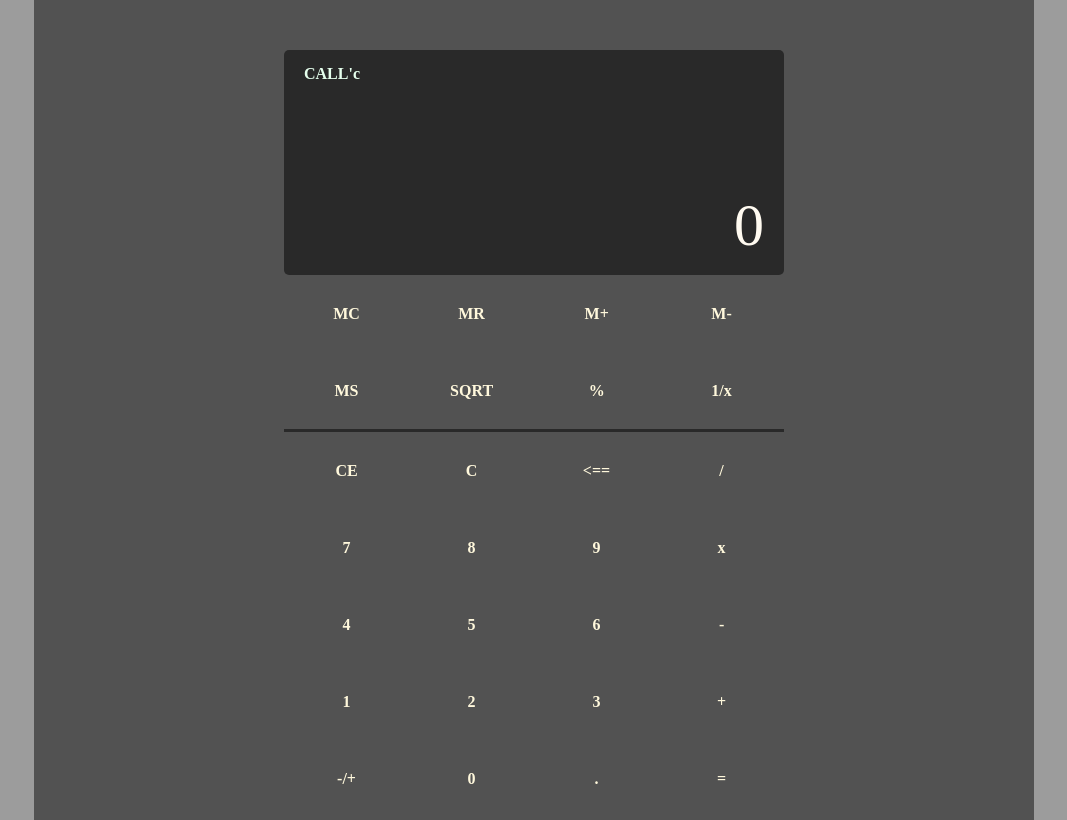
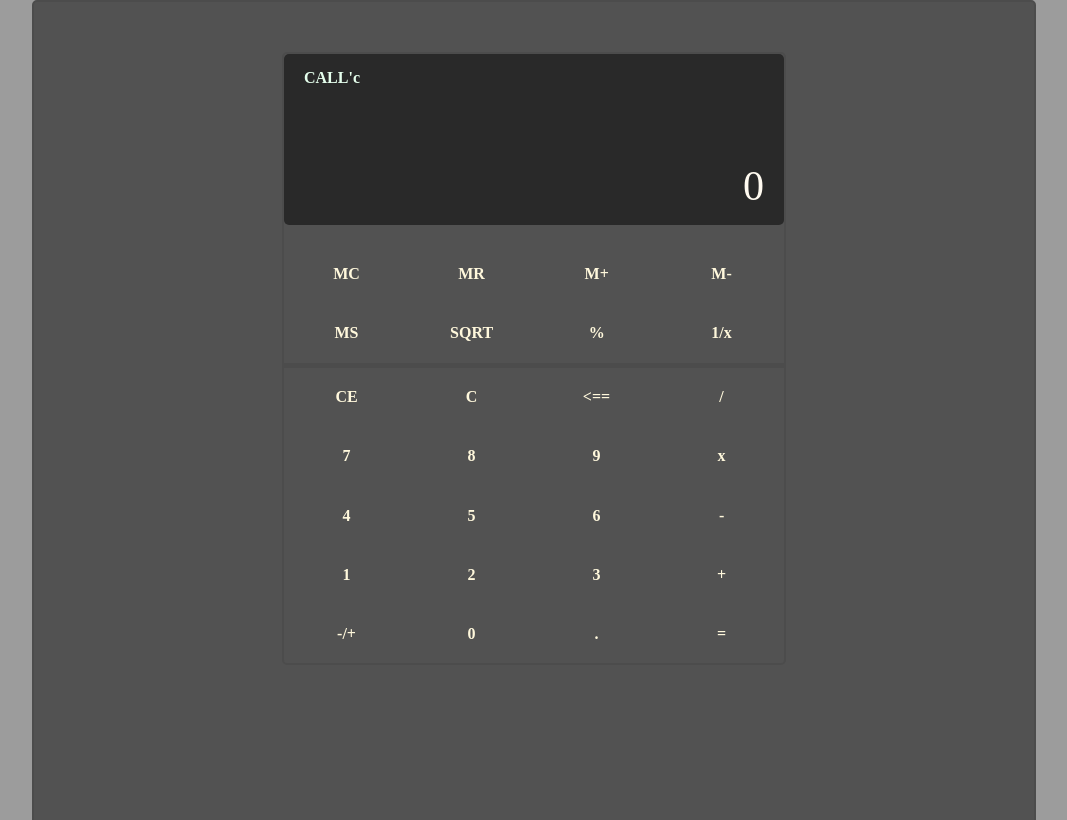
Before and after one commit to Kain762/ProjectCalcJS, a plain HTML site: page index.html in a window 1280 px wide. Shown: the top 820 px of the page, without its empty margins (106-1173 px from the left). Drawn offline with Linux system fonts and the light colour scheme.

Commit message:
UI v1.0.0
итоговый интерфейс версии 1.0.0
реализовано пропорциональное изменение размеров с помощью изменения лишь высоты\ширины

```diff
--- a/CSS/style.scss
+++ b/CSS/style.scss
@@ -1,8 +1,9 @@
+$width: 500px;
+$height: 600px;
 $padding-horiz: 20px;
 $padding-vert: 15px;
-$btnHeight: 75px;
-$btnWidth: 125px;
-$width: $btnWidth * 4;
+$btnHeight: $height / 10.5;
+$btnWidth: $width / 4;
 $radius: 5px;
 
 body {
@@ -15,6 +16,8 @@ div#calc {
   width: $width;
   background-color: #525252;
   margin: 0 auto;
+  border: 2px solid #4c4c4c;
+  border-radius: $radius;
 }
 
 div#box{
@@ -23,7 +26,7 @@ div#box{
   width: 1000px;
   padding-top: 50px;
 }
-
+/////////////////////
 div.output {
   width: $width - $padding-horiz * 2;
   padding: $padding-vert $padding-horiz;
@@ -41,13 +44,12 @@ div#display {
   display: table-cell;
   height: $btnHeight * 2 - $padding-vert * 2;
   border-radius: 0 0 $radius $radius;
-  margin-bottom: $btnHeight / 2;
   text-align: right;
   vertical-align: bottom;
   font-size: ($btnHeight * 2 - $padding-vert * 2) / 2;
   color: #fffaf0;
 }
-
+/////////////////////////
 table.input {
   border-collapse: collapse;
   width: $width;
@@ -68,8 +70,9 @@ table.input {
   }
 }
 table#tableUp {
+  margin-top: round($btnHeight / 3);
   height: $btnHeight * 2;
-  border-bottom: 3px solid #292929;
+  border-bottom: 5px solid #4c4c4c;
 }
 
 table#tableDown {
```
Also changed, not shown: CSS/style.css, index.html (line endings or trailing spaces), 1 other file.
